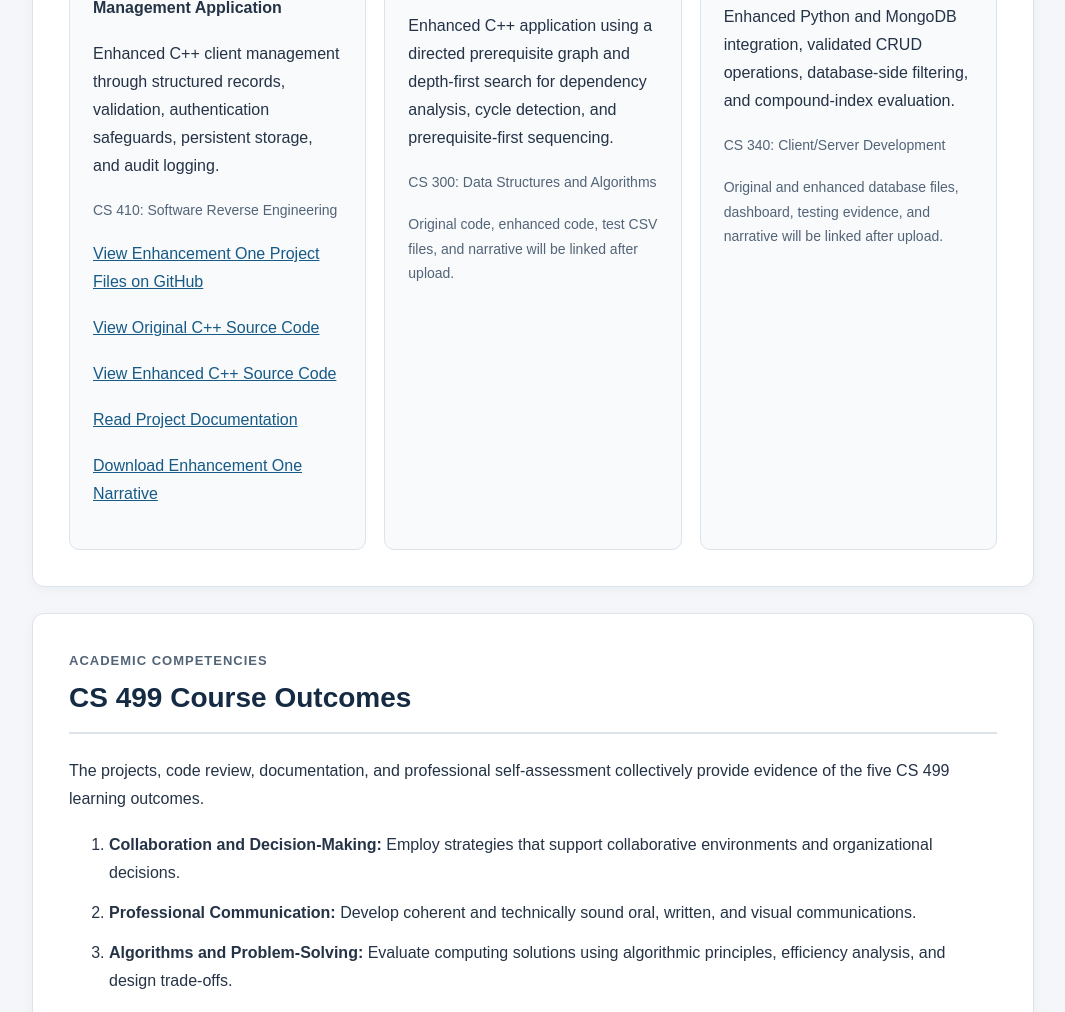
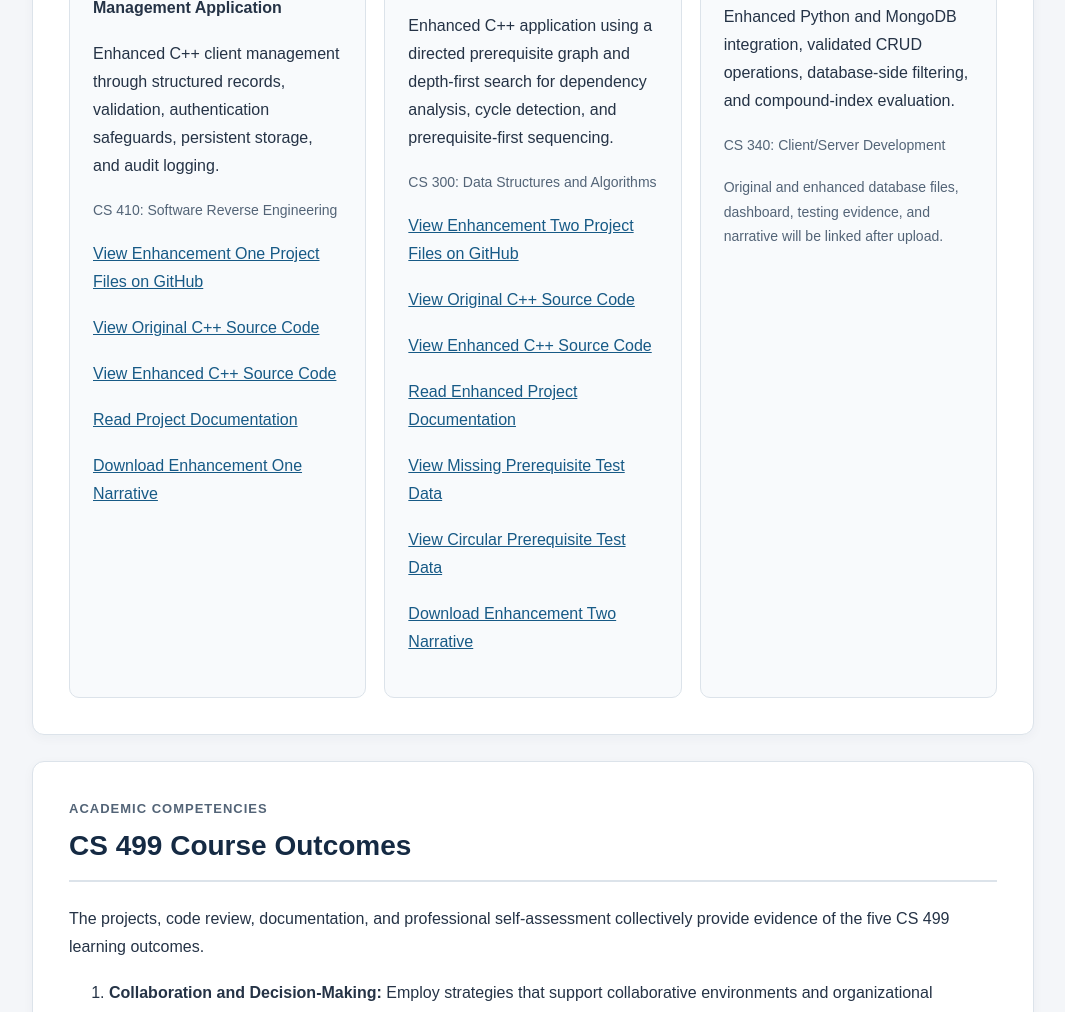
Before and after one commit to karenconnors1/CS-499-Computer-Science-Capstone, a plain HTML site: page index.html in a window 1280 px wide. Shown: the part 5704-6716 px from the top of the page, without its empty margins (107-1172 px from the left). Drawn offline with Linux system fonts and the light colour scheme.

Commit message:
Add project links and documentation in index.html
Added links to GitHub project files, original and enhanced C++ source code, documentation, and test data in index.html.

```diff
--- a/index.html
+++ b/index.html
@@ -688,9 +688,46 @@
             CS 300: Data Structures and Algorithms
           </p>
 
-          <p class="note">
-            Original code, enhanced code, test CSV
-            files, and narrative will be linked after upload.
+          <p>
+            <a href="https://github.com/karenconnors1/CS-499-Computer-Science-Capstone/tree/main/enhancement-two">
+              View Enhancement Two Project Files on GitHub
+            </a>
+          </p>
+
+          <p>
+            <a href="https://github.com/karenconnors1/CS-499-Computer-Science-Capstone/blob/main/enhancement-two/Original/ProjectTwo.cpp">
+              View Original C++ Source Code
+            </a>
+          </p>
+
+          <p>
+            <a href="https://github.com/karenconnors1/CS-499-Computer-Science-Capstone/blob/main/enhancement-two/Enhanced/ProjectTwo_Enhanced.cpp">
+              View Enhanced C++ Source Code
+            </a>
+          </p>
+
+          <p>
+            <a href="https://github.com/karenconnors1/CS-499-Computer-Science-Capstone/blob/main/enhancement-two/Enhanced/README.md">
+              Read Enhanced Project Documentation
+            </a>
+          </p>
+
+          <p>
+            <a href="https://github.com/karenconnors1/CS-499-Computer-Science-Capstone/blob/main/enhancement-two/Enhanced/Test_MissingPrerequisite.csv">
+              View Missing Prerequisite Test Data
+            </a>
+          </p>
+
+          <p>
+            <a href="https://github.com/karenconnors1/CS-499-Computer-Science-Capstone/blob/main/enhancement-two/Enhanced/Test_CircularPrerequisite.csv">
+              View Circular Prerequisite Test Data
+            </a>
+          </p>
+
+          <p>
+            <a href="enhancement-two/Enhancement_Two_Narrative.docx">
+              Download Enhancement Two Narrative
+            </a>
           </p>
         </article>
 
```
